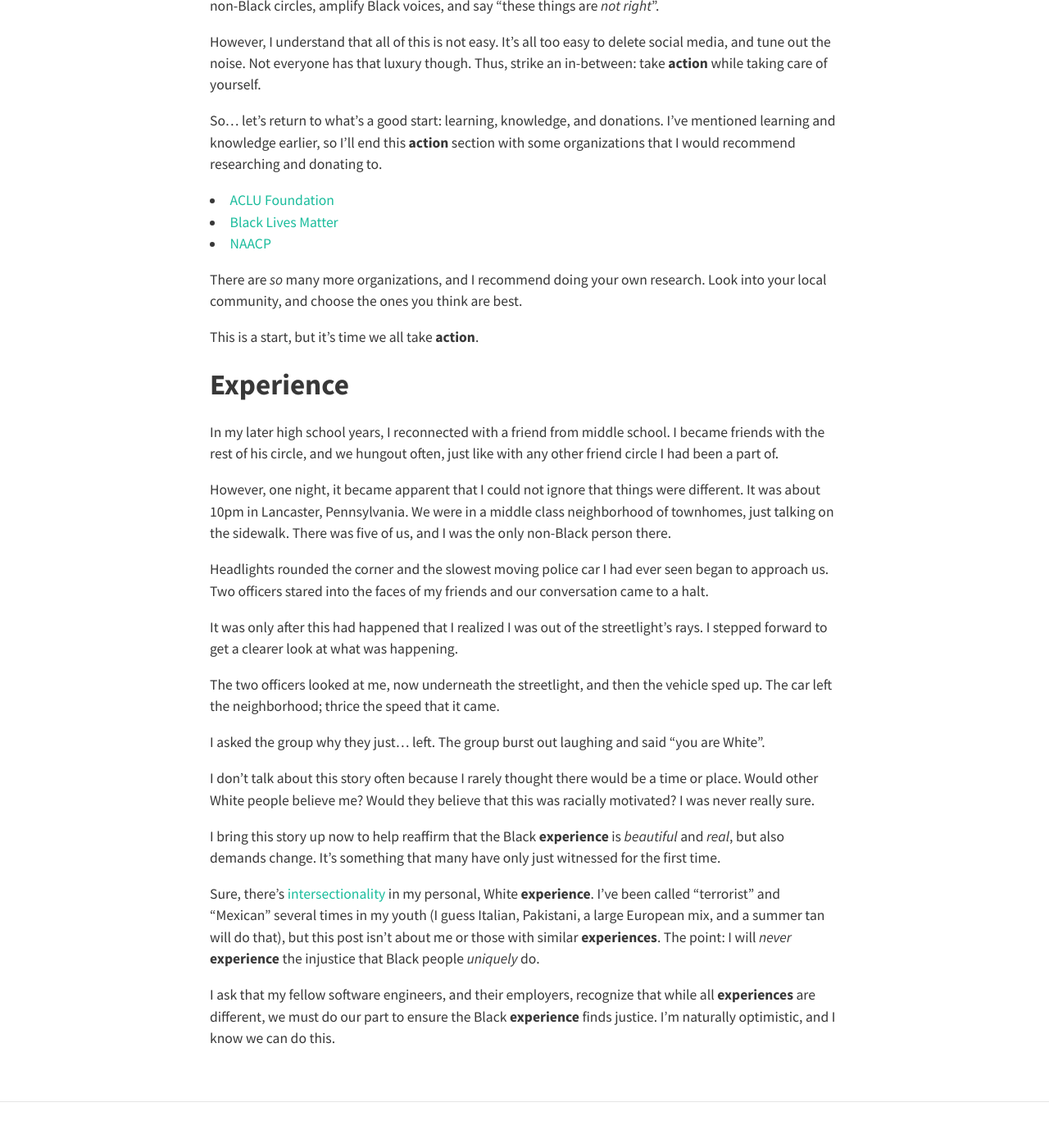
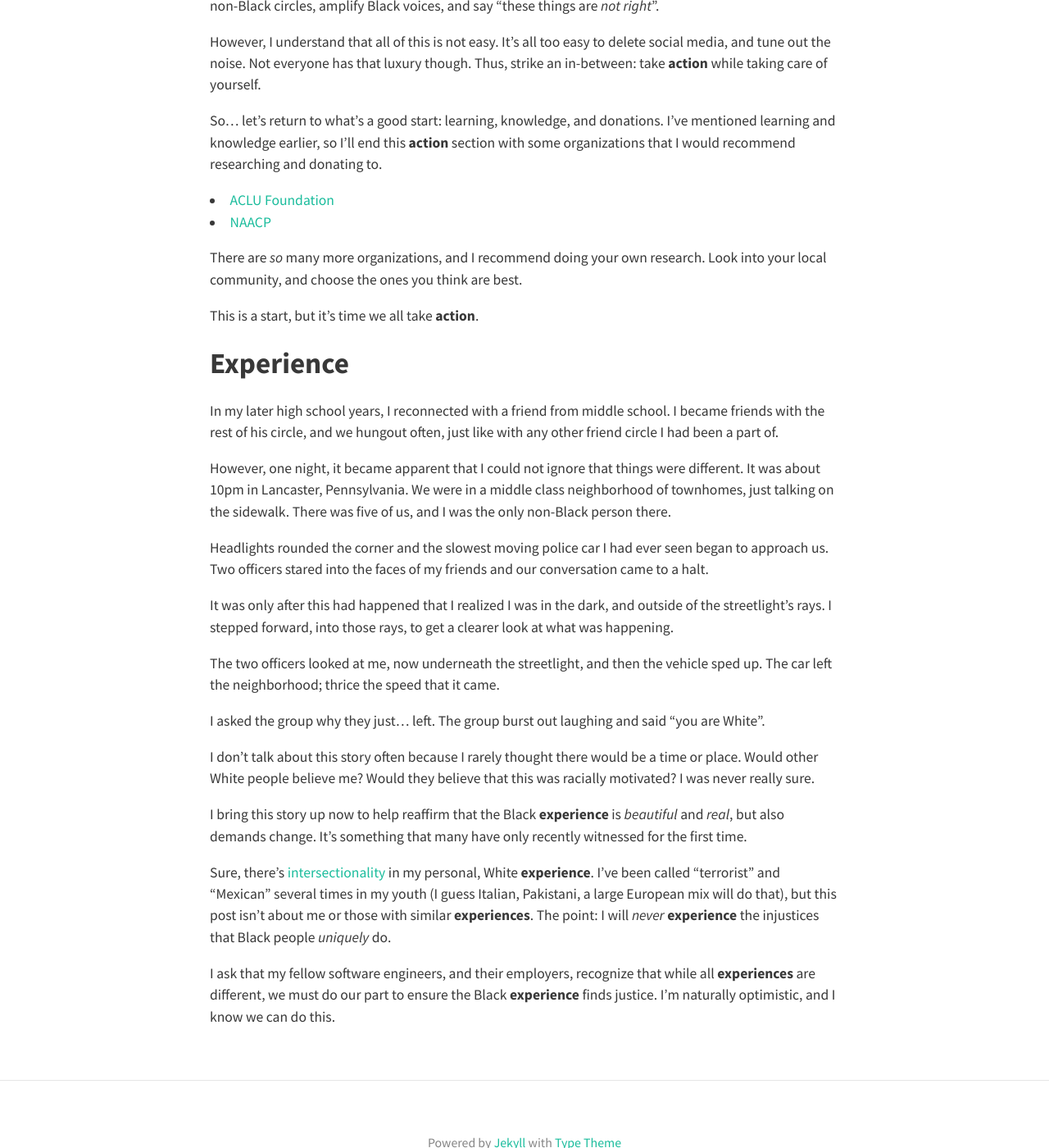
Before and after one commit to nickgerace/nickgerace.dev, a Jekyll site: the page built from _posts/2020-06-07-action-and-experience.md, in a window 1280 px wide and 1400 px high, scrolled down 1303 px. Shown: the whole window at 82% size. Built offline with Jekyll 4.4.1, drawn with Linux system fonts in a browser that asks for light colours; nearby versions of some CDN libraries.

Commit message:
Update about section, and fix grammatical errors in action and experience

```diff
--- a/_posts/2020-06-07-action-and-experience.md
+++ b/_posts/2020-06-07-action-and-experience.md
@@ -51,7 +51,6 @@ So... let's return to what's a good start: learning, knowledge, and donations.
 I've mentioned learning and knowledge earlier, so I'll end this **action** section with some organizations that I would recommend researching and donating to.
 
 - [ACLU Foundation](https://www.aclu.org/)
-- [Black Lives Matter](https://blacklivesmatter.com/)
 - [NAACP](https://www.naacp.org/)
 
 There are *so* many more organizations, and I recommend doing your own research.
@@ -72,8 +71,8 @@ There was five of us, and I was the only non-Black person there.
 Headlights rounded the corner and the slowest moving police car I had ever seen began to approach us.
 Two officers stared into the faces of my friends and our conversation came to a halt.
 
-It was only after this had happened that I realized I was out of the streetlight's rays.
-I stepped forward to get a clearer look at what was happening.
+It was only after this had happened that I realized I was in the dark, and outside of the streetlight's rays.
+I stepped forward, into those rays, to get a clearer look at what was happening.
 
 The two officers looked at me, now underneath the streetlight, and then the vehicle sped up.
 The car left the neighborhood; thrice the speed that it came.
@@ -87,11 +86,11 @@ Would they believe that this was racially motivated?
 I was never really sure.
 
 I bring this story up now to help reaffirm that the Black **experience** is *beautiful* and *real*, but also demands change.
-It's something that many have only just witnessed for the first time.
+It's something that many have only recently witnessed for the first time.
 
 Sure, there's [intersectionality](https://en.wikipedia.org/wiki/Intersectionality) in my personal, White **experience**.
-I've been called "terrorist" and "Mexican" several times in my youth (I guess Italian, Pakistani, a large European mix, and a summer tan will do that), but this post isn't about me or those with similar **experiences**.
-The point: I will *never* **experience** the injustice that Black people *uniquely* do.
+I've been called "terrorist" and "Mexican" several times in my youth (I guess Italian, Pakistani, a large European mix will do that), but this post isn't about me or those with similar **experiences**.
+The point: I will *never* **experience** the injustices that Black people *uniquely* do.
 
 I ask that my fellow software engineers, and their employers, recognize that while all **experiences** are different, we must do our part to ensure the Black **experience** finds justice.
 I'm naturally optimistic, and I know we can do this.
```
Also changed, not shown: about.md (+1 -1 lines).
